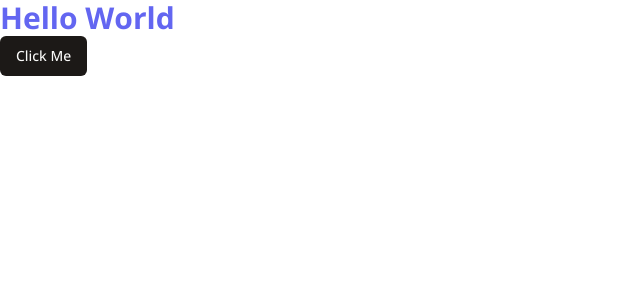
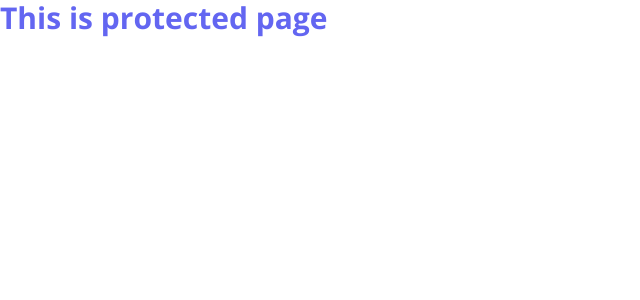
Before and after one commit to JAZ201107/discord-clone, a Next.js app: page / in a window 1280 px wide. Shown: the top 300 px of the page, without its empty margins (0-640 px from the left). Built offline with nearby package versions, Linux system fonts and the light colour scheme.

Commit message:
auth finished

```diff
--- /dev/null
+++ b/app/(auth)/(routes)/sign-in/[[...sign-in]]/page.tsx
@@ -0,0 +1,5 @@
+import { SignIn } from "@clerk/nextjs";
+
+export default function Page() {
+  return <SignIn />;
+}
--- /dev/null
+++ b/app/(auth)/(routes)/sign-up/[[...sign-up]]/page.tsx
@@ -0,0 +1,5 @@
+import { SignUp } from "@clerk/nextjs";
+
+export default function Page() {
+  return <SignUp />;
+}
--- /dev/null
+++ b/app/(auth)/layout.tsx
@@ -0,0 +1,7 @@
+const AuthLayoutPage = ({ children }: { children: React.ReactNode }) => {
+  return (
+    <div className="h-full flex items-center justify-center">{children}</div>
+  );
+};
+
+export default AuthLayoutPage;
--- /dev/null
+++ b/app/(main)/(routes)/page.tsx
@@ -0,0 +1,13 @@
+import { Button } from "@/components/ui/button";
+import { UserButton } from "@clerk/nextjs";
+
+export default function Home() {
+  return (
+    <div>
+      <div className="text-3xl font-bold text-indigo-500">
+        This is protected page
+      </div>
+      <UserButton afterSignOutUrl="/" />
+    </div>
+  );
+}
--- a/app/layout.tsx
+++ b/app/layout.tsx
@@ -1,3 +1,4 @@
+import { ClerkProvider } from "@clerk/nextjs";
 import "./globals.css";
 import type { Metadata } from "next";
 import { Open_Sans } from "next/font/google";
@@ -15,8 +16,10 @@ export default function RootLayout({
   children: React.ReactNode;
 }) {
   return (
-    <html lang="en">
-      <body className={font.className}>{children}</body>
-    </html>
+    <ClerkProvider>
+      <html lang="en">
+        <body className={font.className}>{children}</body>
+      </html>
+    </ClerkProvider>
   );
 }
--- a/app/page.tsx
+++ /dev/null
@@ -1,11 +0,0 @@
-import { Button } from "@/components/ui/button";
-import Image from "next/image";
-
-export default function Home() {
-  return (
-    <div>
-      <div className="text-3xl font-bold text-indigo-500">Hello World</div>
-      <Button>Click Me</Button>
-    </div>
-  );
-}
--- a/package.json
+++ b/package.json
@@ -9,6 +9,7 @@
     "lint": "next lint"
   },
   "dependencies": {
+    "@clerk/nextjs": "^4.23.2",
     "@radix-ui/react-slot": "^1.0.2",
     "@types/node": "20.5.6",
     "@types/react": "18.2.21",
```
Also changed, not shown: middleware.ts (added, +10 -0 lines), 2 other files (tests, documents, lock files or other folders).
